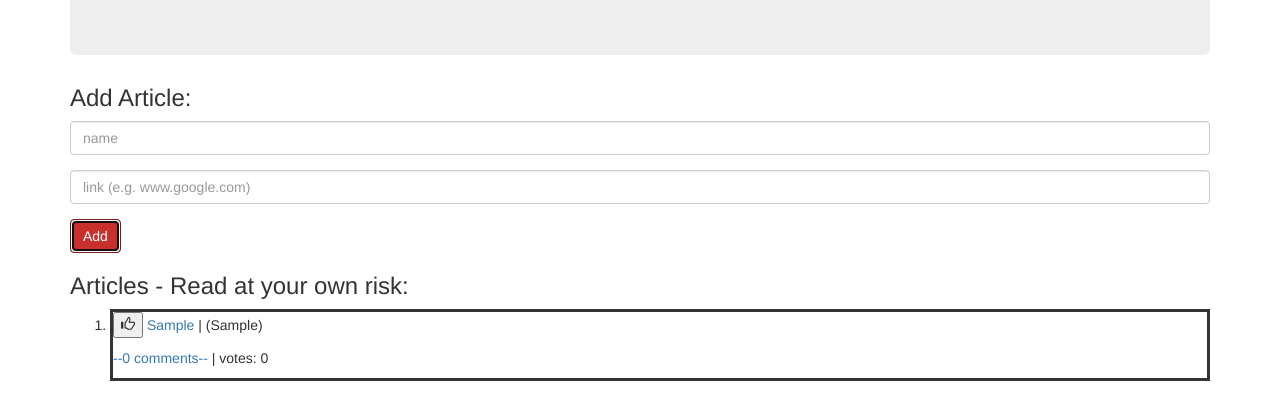
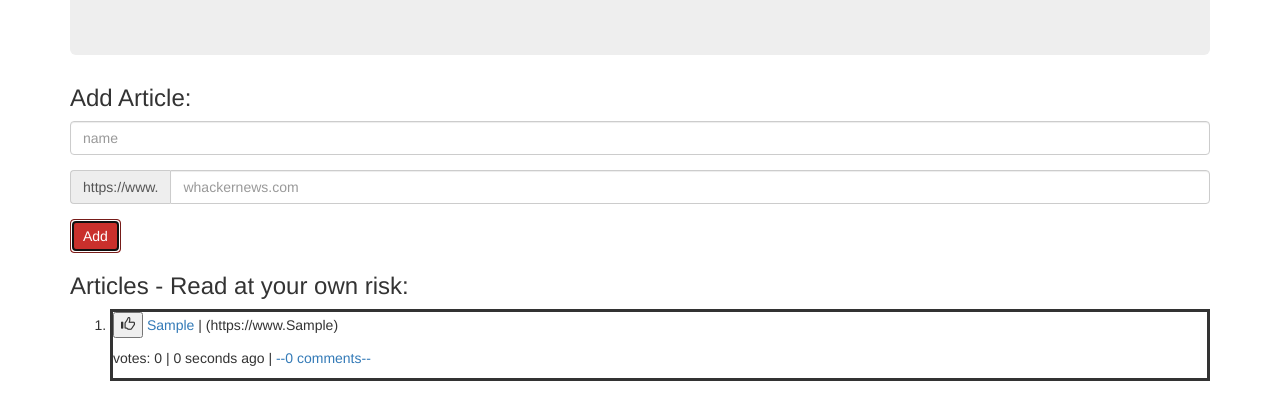
Before and after one commit to KameronJohnson/whacker-news-angularJS, a plain HTML site: page index.html in a window 1280 px wide. Both pictures are taken after typing "Sample", "Sample" into the empty fields and a click on the button "Add". Shown: the part 187-606 px from the top of the page. Drawn offline with nearby package versions, Linux system fonts and the light colour scheme.

Commit message:
Add article post date information.

```diff
--- a/partials/articles.html
+++ b/partials/articles.html
@@ -1,10 +1,13 @@
 <h3>Add Article:</h3>
 <form ng-submit="ArticlesFactory.addArticle()" role="form">
   <div class="form-group">
-    <input type="text" ng-model="ArticlesFactory.articleName" class="form-control" placeholder="name">
+    <input type="text" ng-model="ArticlesFactory.articleName" class="form-control" placeholder="name" required/>
   </div>
   <div class="form-group">
-    <input type="text" ng-model="ArticlesFactory.linkName" class="form-control" placeholder="link (e.g. www.google.com)">
+    <div class="input-group">
+      <span class="input-group-addon">https://www.</span>
+      <input type="text" ng-model="ArticlesFactory.linkName" class="form-control" placeholder="whackernews.com" required/>
+    </div>
   </div>
   <button type="submit" class="btn btn-danger">Add</button>
 </form>
@@ -17,8 +20,8 @@
       <div class="post">
         <p><button ng-click="ArticlesFactory.upVote(item)"><span class="glyphicon glyphicon-thumbs-up"></span></button>
         <a href="{{item.link}}">{{item.name}}</a> | ({{item.link}})</p>
-        <p><a ui-sref="articles.comments({ articleId: item.id})">--{{item.comments.length}} comments--</a>
-         | votes: {{item.votes}}</p>
+        <p>votes: {{item.votes}} | {{ArticlesFactory.ageOfPost(item)}} seconds ago | <a ui-sref="articles.comments({ articleId: item.id})">--{{item.comments.length}} comments--</a>
+        </p>
       </div>
     </li>
   </ol>
--- a/services/ArticlesFactory.js
+++ b/services/ArticlesFactory.js
@@ -5,12 +5,18 @@ whackerNews.factory('ArticlesFactory', function ArticlesFactory() {
     var postedDate = new Date();
     factory.articles.push({ name: factory.articleName,
       id: factory.articles.length + 1,
-      link: factory.linkName, votes: 0,
+      link: "https://www." + factory.linkName, votes: 0,
       datePosted: postedDate, comments: []});
         factory.articleName = null;
         factory.linkName = null;
 
   };
+
+  factory.ageOfPost = function(article) {
+    var currentDate = new Date();
+    var secondsElapsed = Math.floor((currentDate - article.datePosted)/1000);
+    return secondsElapsed;
+  }
 
   factory.reSort = function(articles) {
     articles.sort(function(a, b) {
```
